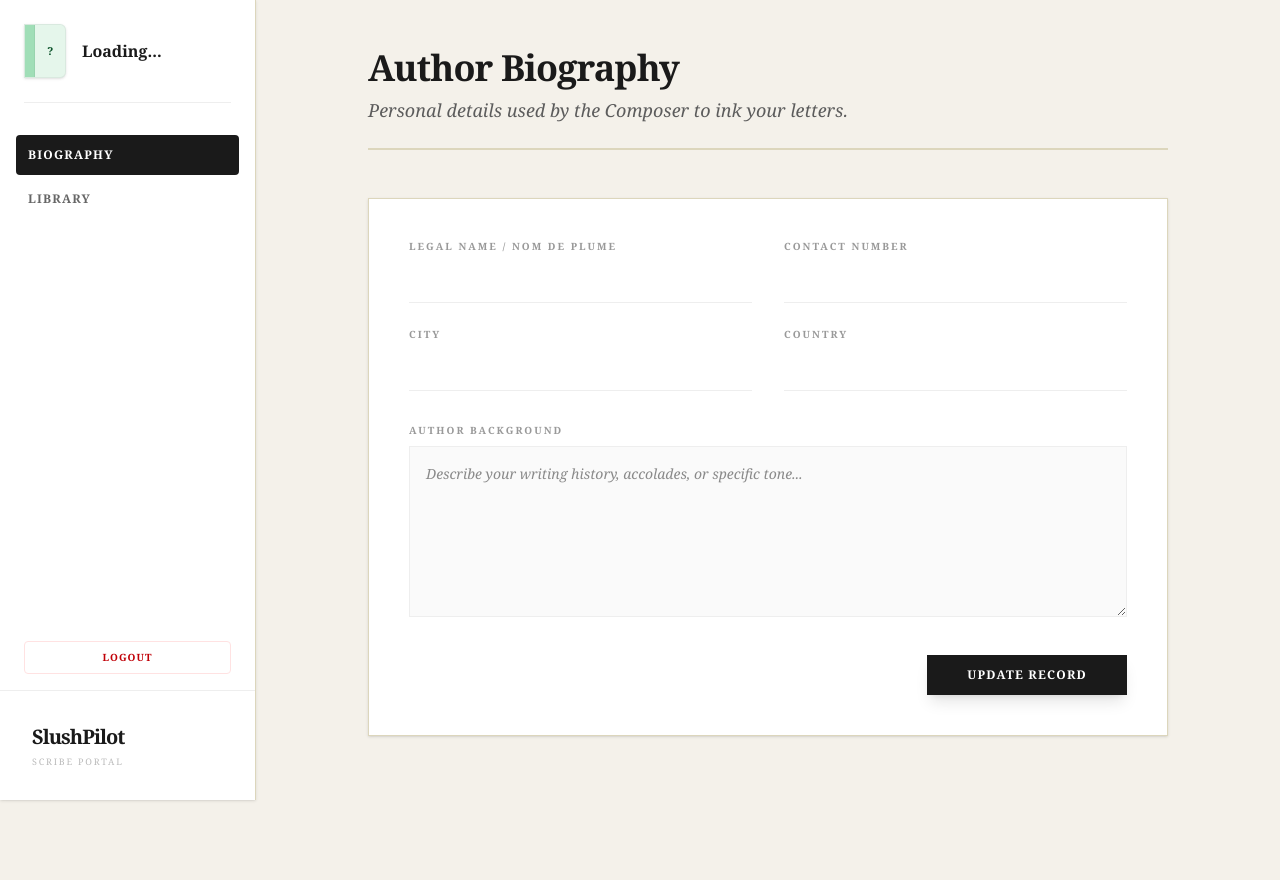
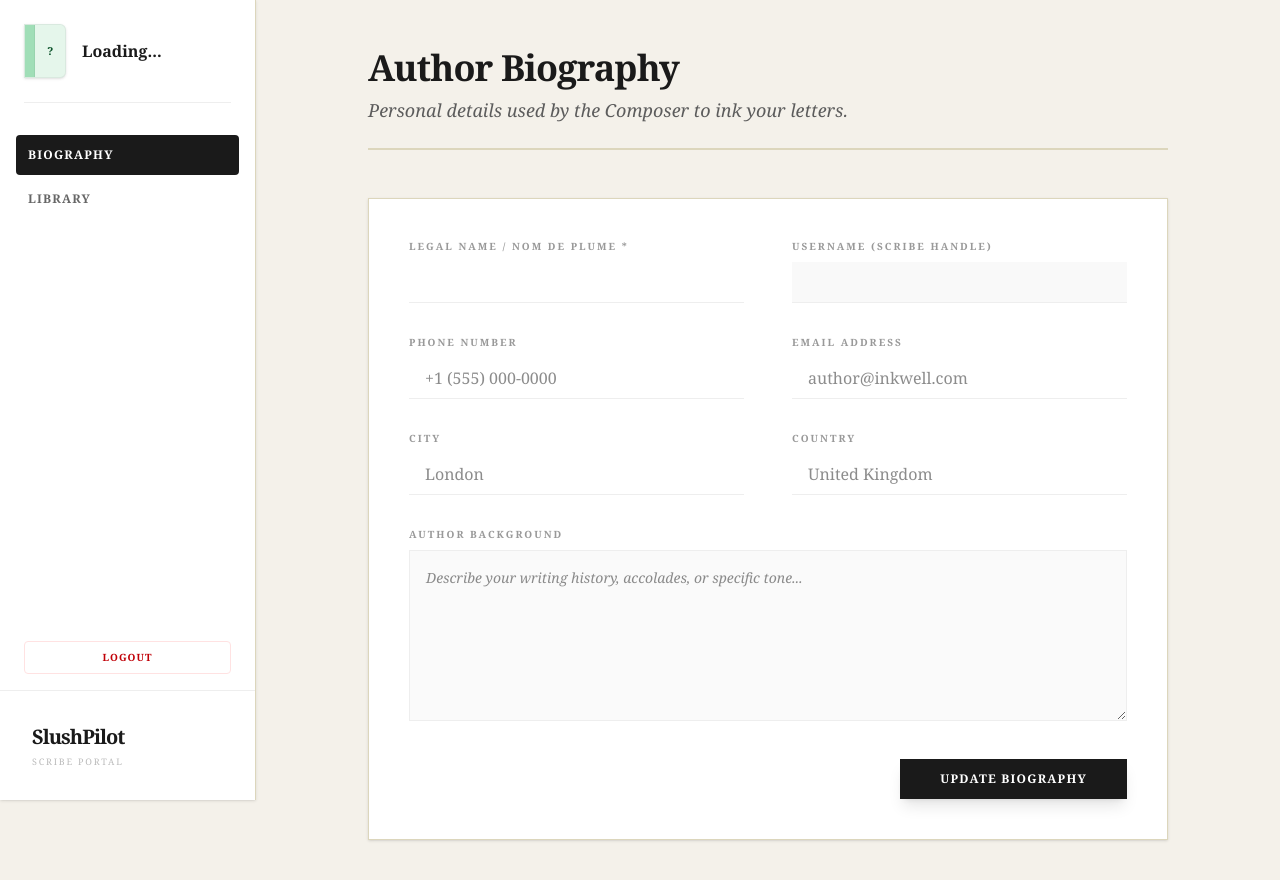
Before and after one commit to lihikaspi/SlushPilot, a Next.js app in the folder slush-pilot-ui/: page /account in a window 1280 px wide. Shown: the top 880 px of the page. Before the commit the page ends 800 px from the top, so only its background shows below. Built offline with nearby package versions, Linux system fonts and the light colour scheme; no server answers; the database is empty; sample sign-in values are in the browser's storage.

Commit message:
updated account page

```diff
--- a/slush-pilot-ui/src/app/account/page.tsx
+++ b/slush-pilot-ui/src/app/account/page.tsx
@@ -1,37 +1,47 @@
 'use client';
 
 import React, { useEffect, useState } from 'react';
+// Using the client utility to interact with Supabase
 import { createClient } from '../../utils/supabase/client';
 
 export default function AccountPage() {
   const supabase = createClient();
   const [loading, setLoading] = useState(true);
   const [saving, setSaving] = useState(false);
+
+  // State matching the public.profiles table fields
   const [profile, setProfile] = useState({
+    username: '',
     full_name: '',
+    phone: '',
+    email: '',
     city: '',
     country: '',
-    bio: '',
-    phone: ''
+    bio: ''
   });
 
   useEffect(() => {
     async function loadProfile() {
-      const { data: { user } } = await supabase.auth.getUser();
-      if (user) {
-        const { data } = await supabase
+      // Retrieve the session username from local storage
+      const storedUsername = localStorage.getItem('slushpilot_user');
+
+      if (storedUsername) {
+        // Fetch the user's profile data from the profiles table
+        const { data, error } = await supabase
           .from('profiles')
           .select('*')
-          .eq('id', user.id)
+          .eq('username', storedUsername)
           .single();
 
-        if (data) {
+        if (data && !error) {
           setProfile({
+            username: data.username || '',
             full_name: data.full_name || '',
+            phone: data.phone || '',
+            email: data.email || '',
             city: data.city || '',
             country: data.country || '',
-            bio: data.bio || '',
-            phone: data.phone || ''
+            bio: data.bio || ''
           });
         }
       }
@@ -43,15 +53,25 @@ export default function AccountPage() {
   const handleUpdate = async (e: React.FormEvent) => {
     e.preventDefault();
     setSaving(true);
-    const { data: { user } } = await supabase.auth.getUser();
-    if (!user) return;
 
+    // Update the record in the profiles table based on the username
     const { error } = await supabase
       .from('profiles')
-      .upsert({ id: user.id, ...profile, updated_at: new Date().toISOString() });
+      .update({
+        full_name: profile.full_name,
+        phone: profile.phone,
+        email: profile.email,
+        city: profile.city,
+        country: profile.country,
+        bio: profile.bio
+      })
+      .eq('username', profile.username);
 
-    if (error) alert('Error saving biography.');
-    else alert('Biography updated.');
+    if (error) {
+      alert('Error saving biography: ' + error.message);
+    } else {
+      alert('Biography updated successfully.');
+    }
     setSaving(false);
   };
 
@@ -65,17 +85,52 @@ export default function AccountPage() {
       </header>
 
       <form onSubmit={handleUpdate} className="bg-white border border-[#dcd6bc] shadow-sm p-10 space-y-8">
-        <div className="grid grid-cols-1 md:grid-cols-2 gap-8">
-          <div className="space-y-6">
+        <div className="grid grid-cols-1 md:grid-cols-2 gap-x-12 gap-y-8">
+
+          {/* Row 1: Full Name and Username */}
           <div>
-              <label className="block text-[10px] font-bold uppercase tracking-[0.2em] text-[#999] mb-2">Legal Name / Nom de Plume</label>
+            <label className="block text-[10px] font-bold uppercase tracking-[0.2em] text-[#999] mb-2">Legal Name / Nom de Plume *</label>
             <input
               type="text"
               value={profile.full_name}
               onChange={(e) => setProfile({ ...profile, full_name: e.target.value })}
               className="w-full px-4 py-2 border-b border-[#eee] focus:border-[#1a1a1a] outline-none bg-transparent font-serif"
+              required
             />
           </div>
+          <div>
+            <label className="block text-[10px] font-bold uppercase tracking-[0.2em] text-[#999] mb-2">Username (Scribe Handle)</label>
+            <input
+              type="text"
+              value={profile.username}
+              disabled
+              className="w-full px-4 py-2 border-b border-[#eee] outline-none bg-[#f9f9f9] font-serif text-[#999] cursor-not-allowed"
+            />
+          </div>
+
+          {/* Row 2: Phone and Email */}
+          <div>
+            <label className="block text-[10px] font-bold uppercase tracking-[0.2em] text-[#999] mb-2">Phone Number</label>
+            <input
+              type="text"
+              value={profile.phone}
+              onChange={(e) => setProfile({ ...profile, phone: e.target.value })}
+              className="w-full px-4 py-2 border-b border-[#eee] focus:border-[#1a1a1a] outline-none bg-transparent font-serif"
+              placeholder="+1 (555) 000-0000"
+            />
+          </div>
+          <div>
+            <label className="block text-[10px] font-bold uppercase tracking-[0.2em] text-[#999] mb-2">Email Address</label>
+            <input
+              type="email"
+              value={profile.email}
+              onChange={(e) => setProfile({ ...profile, email: e.target.value })}
+              className="w-full px-4 py-2 border-b border-[#eee] focus:border-[#1a1a1a] outline-none bg-transparent font-serif"
+              placeholder="author@inkwell.com"
+            />
+          </div>
+
+          {/* Row 3: City and Country */}
           <div>
             <label className="block text-[10px] font-bold uppercase tracking-[0.2em] text-[#999] mb-2">City</label>
             <input
@@ -83,17 +138,7 @@ export default function AccountPage() {
               value={profile.city}
               onChange={(e) => setProfile({ ...profile, city: e.target.value })}
               className="w-full px-4 py-2 border-b border-[#eee] focus:border-[#1a1a1a] outline-none bg-transparent font-serif"
-              />
-            </div>
-          </div>
-          <div className="space-y-6">
-            <div>
-              <label className="block text-[10px] font-bold uppercase tracking-[0.2em] text-[#999] mb-2">Contact Number</label>
-              <input
-                type="text"
-                value={profile.phone}
-                onChange={(e) => setProfile({ ...profile, phone: e.target.value })}
-                className="w-full px-4 py-2 border-b border-[#eee] focus:border-[#1a1a1a] outline-none bg-transparent font-serif"
+              placeholder="London"
             />
           </div>
           <div>
@@ -103,11 +148,12 @@ export default function AccountPage() {
               value={profile.country}
               onChange={(e) => setProfile({ ...profile, country: e.target.value })}
               className="w-full px-4 py-2 border-b border-[#eee] focus:border-[#1a1a1a] outline-none bg-transparent font-serif"
+              placeholder="United Kingdom"
             />
           </div>
         </div>
-        </div>
 
+        {/* Bio Section */}
         <div>
           <label className="block text-[10px] font-bold uppercase tracking-[0.2em] text-[#999] mb-2">Author Background</label>
           <textarea
@@ -123,9 +169,9 @@ export default function AccountPage() {
           <button
             type="submit"
             disabled={saving}
-            className="px-10 py-3 bg-[#1a1a1a] text-white font-bold uppercase tracking-widest text-xs hover:bg-[#333] shadow-lg disabled:opacity-50"
+            className="px-10 py-3 bg-[#1a1a1a] text-white font-bold uppercase tracking-widest text-xs hover:bg-[#333] shadow-lg disabled:opacity-50 cursor-pointer"
           >
-            {saving ? 'Updating...' : 'Update Record'}
+            {saving ? 'Inking parchment...' : 'Update Biography'}
           </button>
         </div>
       </form>
```
Lines whose indentation alone changed are shown as unchanged.
